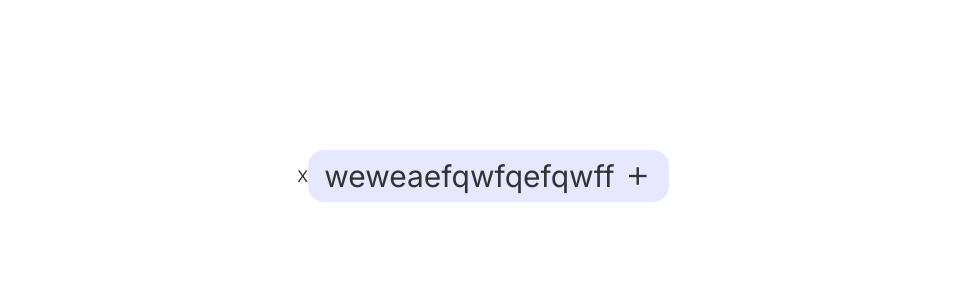
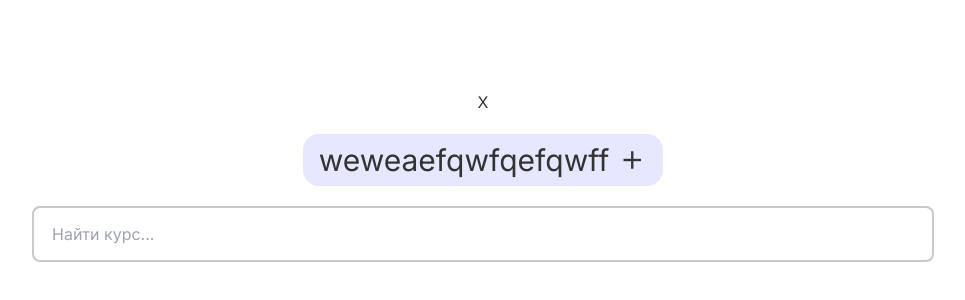
Before and after one commit to romanticsoul/curses, a Next.js app: page / in a window 1280 px wide. Shown: the part 224-524 px from the top of the page, without its empty margins (157-1122 px from the left). Built offline with nearby package versions, Linux system fonts and the light colour scheme.

Commit message:
Добавлен ui поиск курсов

```diff
--- a/src/app/globals.css
+++ b/src/app/globals.css
@@ -30,6 +30,7 @@
 
     --border: #c9c9c9;
     --input: #e4e4e7;
+    --input-hover: #797979;
 
     --radius: 16px;
   }
@@ -61,6 +62,8 @@
 
     --border: #797979;
     --input: #27272a;
+    --input-hover: #c9c9c9;
+
     --accordion: #525252;
   }
 }
--- a/src/app/page.tsx
+++ b/src/app/page.tsx
@@ -2,13 +2,15 @@ import { Button } from '@/shared/Button'
 import TeamCard from '@/shared/TeamCard'
 import ToggleThemeButton from '@/shared/ToggleThemeButton'
 import { Question } from '@/shared/UI/Question'
+import SearchCourse from '@/shared/UI/SearchCourse'
 import Image from 'next/image'
 
 export default function Home() {
   return (
-    <main className="flex h-screen w-screen items-center justify-center ">
+    <main className="flex h-screen w-screen flex-col items-center justify-center gap-[20px] ">
       <ToggleThemeButton />
       <Question question="weweaefqwfqefqwff" answer="cqewfwefwef" />
+      <SearchCourse />
     </main>
   )
 }
--- /dev/null
+++ b/src/shared/UI/SearchCourse.tsx
@@ -0,0 +1,12 @@
+import React from 'react'
+
+const SearchCourse = () => {
+  return (
+    <input
+      className="h-{50px] box-border w-[902px] rounded-[8px] border-2 bg-background px-[18px] py-[16px] leading-[16px] caret-[#2C41FF] outline-none hover:border-input-hover focus:border-primary-active"
+      placeholder="Найти курс..."
+    ></input>
+  )
+}
+
+export default SearchCourse
--- a/tailwind.config.ts
+++ b/tailwind.config.ts
@@ -24,7 +24,6 @@ const config = {
       },
       colors: {
         border: 'var(--border)',
-        input: 'var(--input)',
         ring: 'var(--ring)',
         background: 'var(--background)',
         foreground: 'var(--foreground)',
@@ -60,6 +59,10 @@ const config = {
           foreground: 'var(--card-foreground)',
           hover: 'var(--card-hover)',
         },
+        input: {
+          DEFAULT: 'var(--input)',
+          hover: 'var(--input-hover)',
+        },
       },
       borderRadius: {
         DEFAULT: 'calc(var(--radius) / 2)',
```
